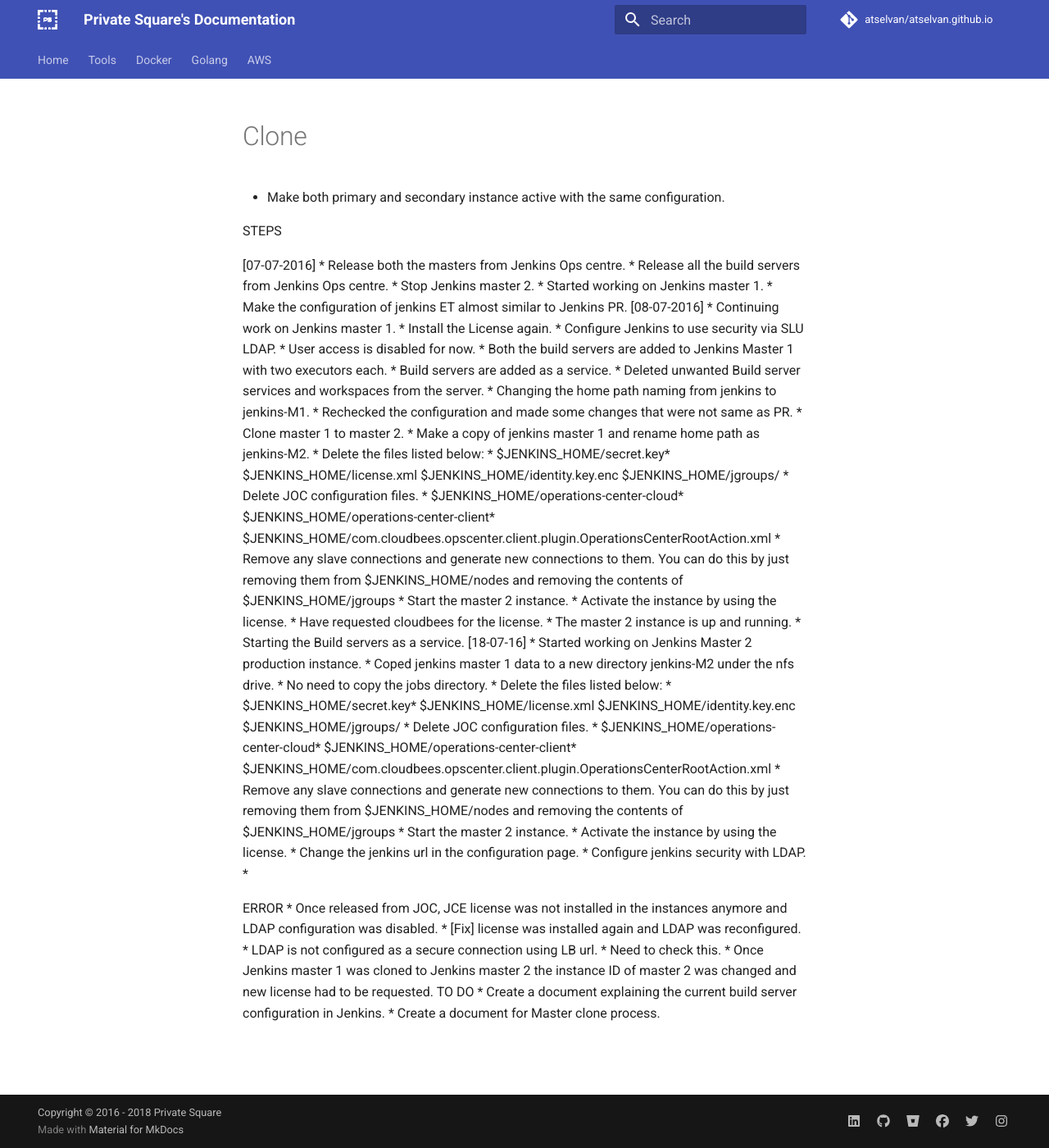
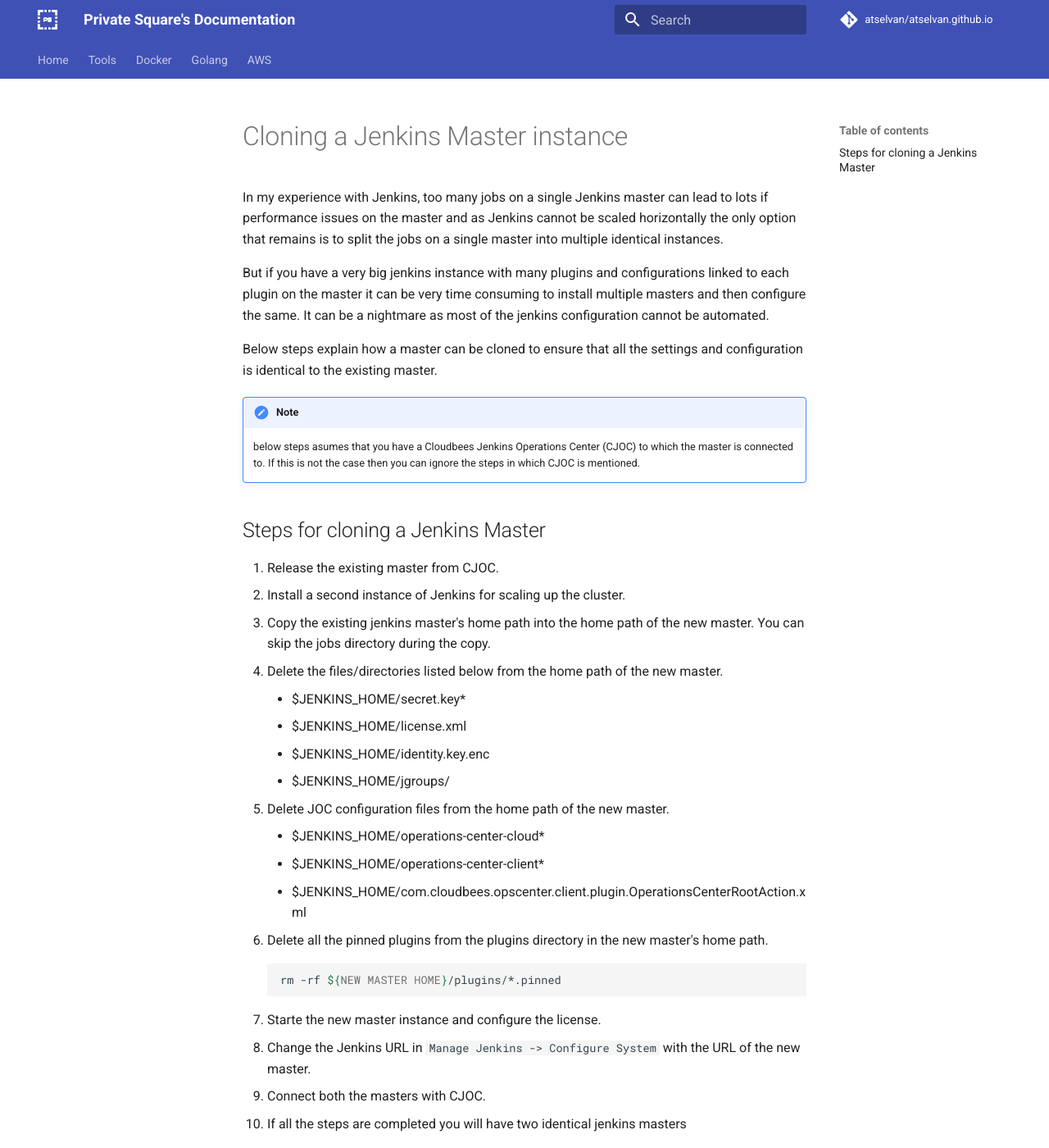
Before and after one commit to atselvan/atselvan.github.io, an MkDocs documentation site: the page built from docs/tools/jenkins/clone.md, in a window 1280 px wide and 1400 px high. Shown: the whole window at 82% size. Built offline with MkDocs 1.6.1 and Material for MkDocs 9.7.7, drawn with Linux system fonts in a browser that asks for light colours; comment, search, counter and statistics services are not loaded; old or Windows-style settings are respelled for this version of MkDocs.

Commit message:
Updated Jenkins docs

````diff
--- a/docs/tools/jenkins/clone.md
+++ b/docs/tools/jenkins/clone.md
@@ -1,66 +1,39 @@
-* Make both primary and secondary instance active with the same configuration.
+# Cloning a Jenkins Master instance
 
-STEPS
+In my experience with Jenkins, too many jobs on a single Jenkins master can lead to lots if performance issues on the master and as Jenkins cannot be scaled horizontally the only option that remains is to split the jobs on a single master into multiple identical instances.
 
-[07-07-2016]
-* Release both the masters from Jenkins Ops centre.
-* Release all the build servers from Jenkins Ops centre.
-* Stop Jenkins master 2.
-* Started working on Jenkins master 1.
-    * Make the configuration of jenkins ET almost similar to Jenkins PR.
-[08-07-2016]
-* Continuing work on Jenkins master 1.
-    * Install the License again.
-    * Configure Jenkins to use security via SLU LDAP.
-        * User access is disabled for now.
-    * Both the build servers are added to Jenkins Master 1 with two executors each.
-        * Build servers are added as a service.
-        * Deleted unwanted Build server services and workspaces from the server.
-    * Changing the home path naming from jenkins to jenkins-M1.
-    * Rechecked the configuration and made some changes that were not same as PR.
-* Clone master 1 to master 2.
-    * Make a copy of jenkins master 1 and rename home path as jenkins-M2.
-    * Delete the files listed below:
-        * $JENKINS_HOME/secret.key*
-$JENKINS_HOME/license.xml
-$JENKINS_HOME/identity.key.enc
-$JENKINS_HOME/jgroups/
-    * Delete JOC configuration files.
-        * $JENKINS_HOME/operations-center-cloud*
-$JENKINS_HOME/operations-center-client*
-$JENKINS_HOME/com.cloudbees.opscenter.client.plugin.OperationsCenterRootAction.xml
-    *  Remove any slave connections and generate new connections to them. You can do this by just removing them from $JENKINS_HOME/nodes and removing the contents of $JENKINS_HOME/jgroups
-    * Start the master 2 instance.
-    * Activate the instance by using the license.
-        * Have requested cloudbees for the license.
-    * The master 2 instance is up and running.
-    * Starting the Build servers as a service.
-[18-07-16]
-* Started working on Jenkins Master 2 production instance.
-* Coped jenkins master 1 data to a new directory jenkins-M2 under the nfs drive.
-    * No need to copy the jobs directory.
-* Delete the files listed below:
+But if you have a very big jenkins instance with many plugins and configurations linked to each plugin on the master it can be very time consuming to install multiple masters and then configure the same. It can be a nightmare as most of the jenkins configuration cannot be automated.
+
+Below steps explain how a master can be cloned to ensure that all the settings and configuration is identical to the existing master.
+
+!!! note
+    below steps asumes that you have a Cloudbees Jenkins Operations Center (CJOC) to which the master is connected to. If this is not the case then you can ignore the steps in which CJOC is mentioned.
+
+## Steps for cloning a Jenkins Master
+
+1. Release the existing master from CJOC.
+2. Install a second instance of Jenkins for scaling up the cluster.
+3. Copy the existing jenkins master's home path into the home path of the new master. You can skip the jobs directory during the copy.
+4. Delete the files/directories listed below from the home path of the new master.
+
     * $JENKINS_HOME/secret.key*
-$JENKINS_HOME/license.xml
-$JENKINS_HOME/identity.key.enc
-$JENKINS_HOME/jgroups/
-* Delete JOC configuration files.
+    * $JENKINS_HOME/license.xml
+    * $JENKINS_HOME/identity.key.enc
+    * $JENKINS_HOME/jgroups/
+
+5. Delete JOC configuration files from the home path of the new master.
+
     * $JENKINS_HOME/operations-center-cloud*
-           $JENKINS_HOME/operations-center-client*
-           $JENKINS_HOME/com.cloudbees.opscenter.client.plugin.OperationsCenterRootAction.xml
-* Remove any slave connections and generate new connections to them. You can do this by just removing them from $JENKINS_HOME/nodes and removing the contents of $JENKINS_HOME/jgroups
-* Start the master 2 instance.
-* Activate the instance by using the license.
-* Change the jenkins url in the configuration page.
-* Configure jenkins security with LDAP.
-*
+    * $JENKINS_HOME/operations-center-client*
+    * $JENKINS_HOME/com.cloudbees.opscenter.client.plugin.OperationsCenterRootAction.xml
 
-ERROR
-* Once released from JOC, JCE license was not installed in the instances anymore and LDAP configuration was disabled.
-    * [Fix] license was installed again and LDAP was reconfigured.
-* LDAP is not configured as a secure connection using LB url.
-    * Need to check this.
-* Once Jenkins master 1 was cloned to Jenkins master 2 the instance ID of master 2 was changed and new license had to be requested.
-TO DO
-* Create a document explaining the current build server configuration in Jenkins.
-* Create a document for Master clone process.
+6. Delete all the pinned plugins from the plugins directory in the new master's home path.
+
+    ```bash
+    rm -rf ${NEW MASTER HOME}/plugins/*.pinned
+    ```
+
+7. Starte the new master instance and configure the license.
+8. Change the Jenkins URL in `Manage Jenkins -> Configure System` with the URL of the new master.
+9. Connect both the masters with CJOC.
+10. If all the steps are completed you will have two identical jenkins masters
````
Also changed, not shown: docs/tools/jenkins/analytics.md (+10 -12 lines), docs/tools/jenkins/content-security.md (deleted, +0 -13 lines), docs/tools/jenkins/docker-pipeline.md (deleted, +0 -54 lines), docs/tools/jenkins/even-scheduler-plugin.md (+1 -1 lines), docs/tools/jenkins/fast-archiver.md (deleted, +0 -7 lines), docs/tools/jenkins/jenkins-ec2-plugin.md (added, +116 -0 lines), docs/tools/jenkins/custom-update-centers.md (deleted), docs/tools/jenkins/images/jenkins-aws-ec2-plugin-ami-1.png (added), docs/tools/jenkins/images/jenkins-aws-ec2-plugin-ami-2.png (added), docs/tools/jenkins/images/jenkins-aws-ec2-plugin-ami-3.png (added), docs/tools/jenkins/images/jenkins-aws-ec2-plugin-conn.png (added), docs/tools/jenkins/images/jenkins-aws-ec2-plugin.png (added), docs/tools/jenkins/images/jenkins-aws-iam-group.png (added), docs/tools/jenkins/images/jenkins-aws-iam-user.png (added), 3 more files.
